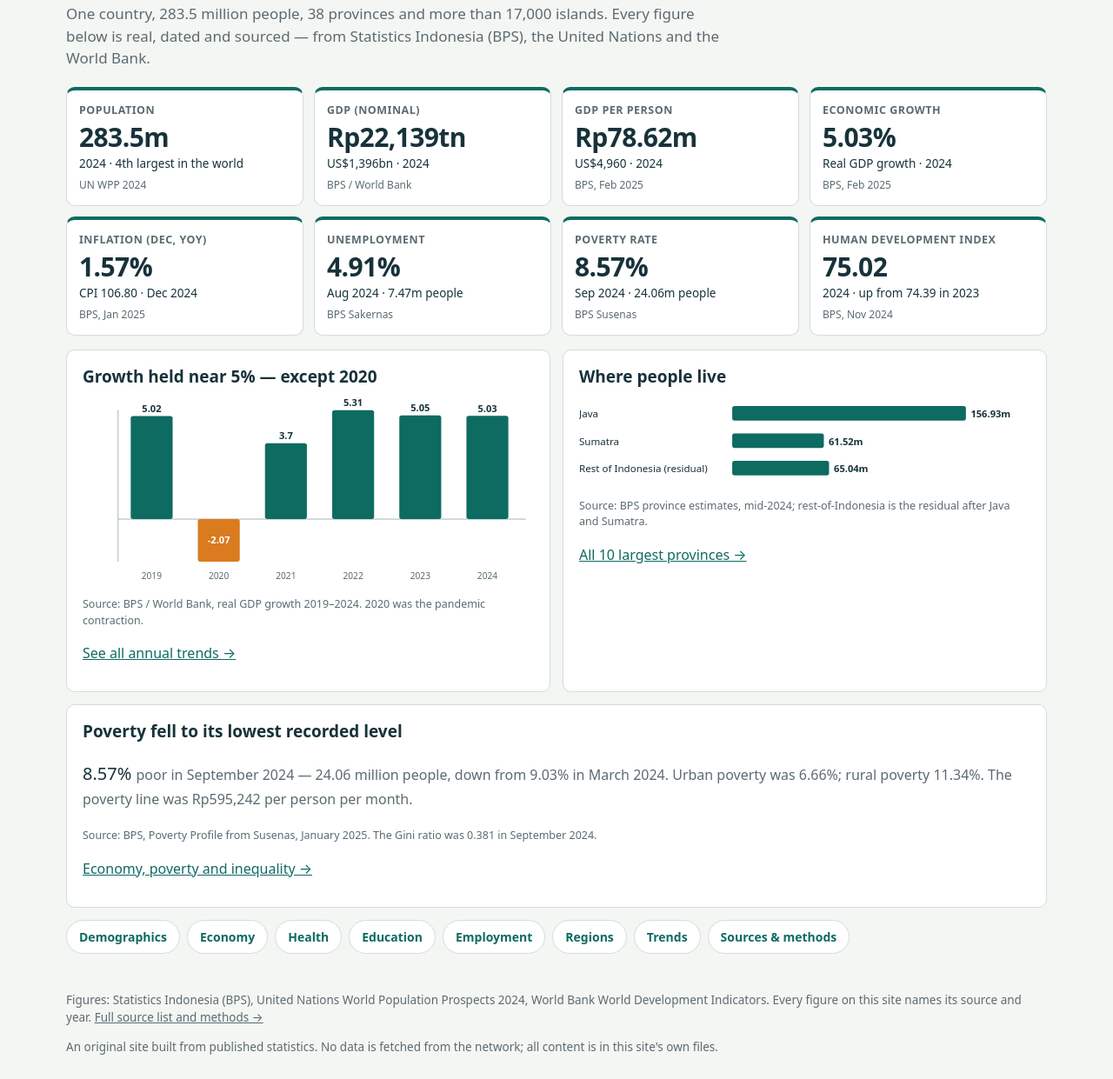
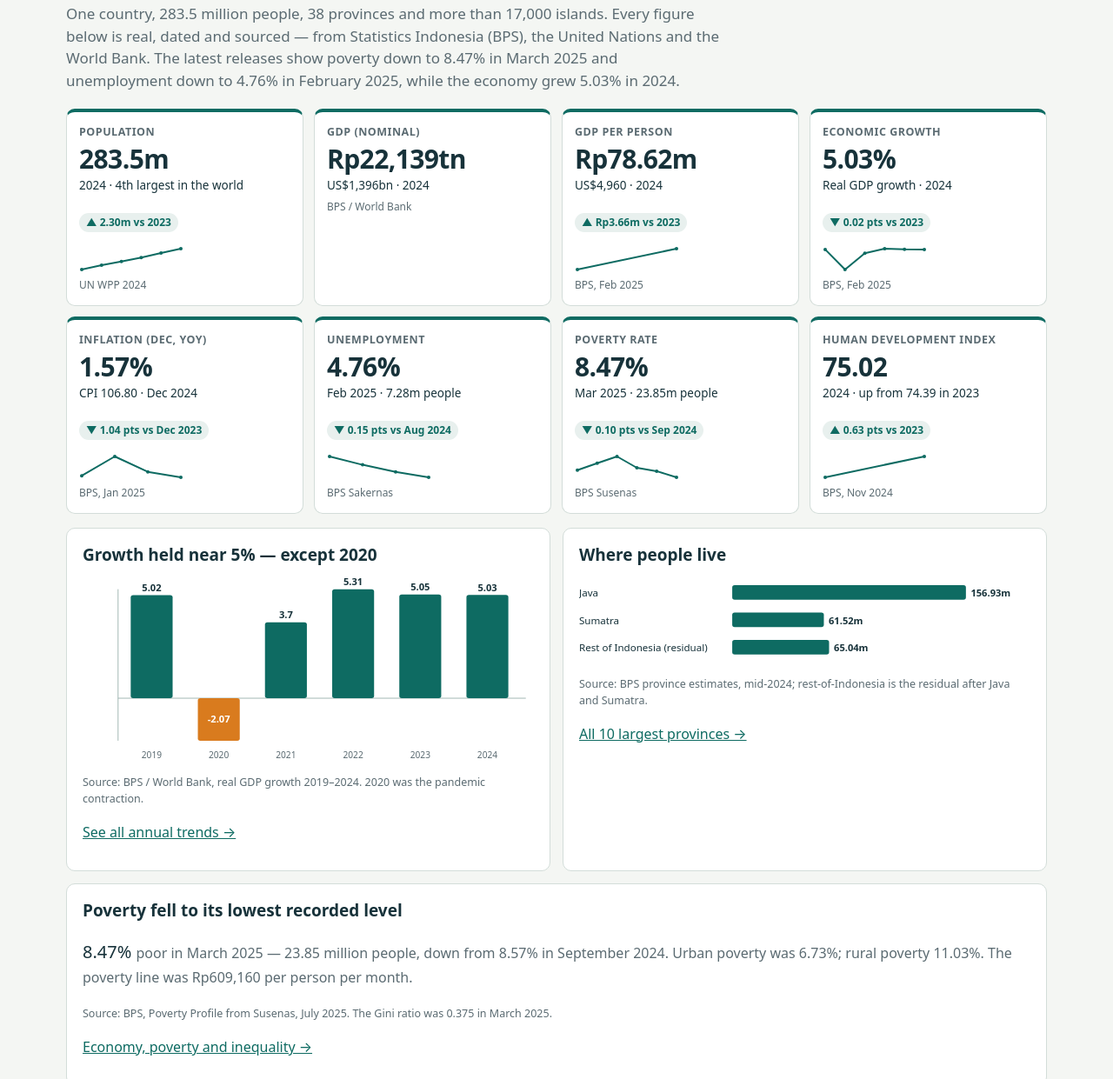
Before and after one commit to sriwedari577/best-national-statistics-site, a plain HTML site: page app/index.html in a window 1280 px wide. Shown: the part 200-1441 px from the top of the page at 87% size. Drawn offline with Linux system fonts and the light colour scheme.

Commit message:
Stats rev3: 2025 vintages + KPI context

```diff
--- a/app/charts.js
+++ b/app/charts.js
@@ -59,6 +59,20 @@ export function lineChart(title, labels, values, unit, color) {
   return `<svg viewBox="0 0 ${W} ${H}" role="img" aria-label="${esc(title)}" class="chart"><path d="${d}" fill="none" stroke="${color}" stroke-width="2.5" stroke-linejoin="round"/>${dots}${xlabels}</svg>`;
 }
 
+export function sparkline(title, values, color) {
+  const shown = values.filter((v) => v !== null);
+  if (shown.length < 2) return '';
+  const W = 120, H = 30, pad = 3;
+  const max = Math.max(...shown);
+  const min = Math.min(...shown);
+  const range = max - min || 1;
+  const x = (i) => pad + (i / (shown.length - 1)) * (W - 2 * pad);
+  const y = (v) => pad + ((max - v) / range) * (H - 2 * pad);
+  const d = shown.map((v, i) => `${i === 0 ? 'M' : 'L'}${x(i).toFixed(1)},${y(v).toFixed(1)}`).join(' ');
+  const dots = shown.map((v, i) => `<circle cx="${x(i).toFixed(1)}" cy="${y(v).toFixed(1)}" r="2" fill="${color}"/>`).join('');
+  return `<svg viewBox="0 0 ${W} ${H}" role="img" aria-label="${esc(title)}" class="spark"><path d="${d}" fill="none" stroke="${color}" stroke-width="2" stroke-linejoin="round"/>${dots}</svg>`;
+}
+
 export function horizontalBarChart(title, rows, unit, color) {
   const W = 560, rowH = 34, padL = 190, padT = 8;
   const H = padT + rows.length * rowH + 8;
--- a/app/data.js
+++ b/app/data.js
@@ -9,23 +9,26 @@ export const SOURCES = {
   bpsGdp: 'BPS, Economic Growth release, Feb 2025',
   wbGdp: 'World Bank, World Development Indicators 2024',
   bpsCpi: 'BPS, Consumer Price Index release, Jan 2025',
-  bpsLab: 'BPS, Labour Situation (Sakernas), Nov 2024',
-  bpsPov: 'BPS, Poverty Profile (Susenas), Jan 2025',
+  bpsLab: 'BPS, Labour Situation (Sakernas), May 2025',
+  bpsPov: 'BPS, Poverty Profile (Susenas), Jul 2025',
   bpsHdi: 'BPS, Human Development Index release, Nov 2024',
   wbHealth: 'World Bank, World Development Indicators 2024',
   bpsProv: 'BPS province estimates, mid-2024',
-  bpsGini: 'BPS, Poverty Profile (Susenas), Jan 2025',
+  bpsGini: 'BPS, Poverty Profile (Susenas), Jul 2025',
 };
 
+// Delta chips compare each headline value with the labelled prior period;
+// sparklines draw the pre-existing TRENDS series already in this file —
+// no new series was added for rev3.
 export const HEADLINE = [
-  { label: 'Population', value: '283.5m', note: '2024 · 4th largest in the world', source: 'UN WPP 2024' },
+  { label: 'Population', value: '283.5m', note: '2024 · 4th largest in the world', source: 'UN WPP 2024', delta: '▲ 2.30m vs 2023', spark: [272.49, 274.81, 276.76, 278.83, 281.19, 283.49] },
   { label: 'GDP (nominal)', value: 'Rp22,139tn', note: 'US$1,396bn · 2024', source: 'BPS / World Bank' },
-  { label: 'GDP per person', value: 'Rp78.62m', note: 'US$4,960 · 2024', source: 'BPS, Feb 2025' },
-  { label: 'Economic growth', value: '5.03%', note: 'Real GDP growth · 2024', source: 'BPS, Feb 2025' },
-  { label: 'Inflation (Dec, yoy)', value: '1.57%', note: 'CPI 106.80 · Dec 2024', source: 'BPS, Jan 2025' },
-  { label: 'Unemployment', value: '4.91%', note: 'Aug 2024 · 7.47m people', source: 'BPS Sakernas' },
-  { label: 'Poverty rate', value: '8.57%', note: 'Sep 2024 · 24.06m people', source: 'BPS Susenas' },
-  { label: 'Human Development Index', value: '75.02', note: '2024 · up from 74.39 in 2023', source: 'BPS, Nov 2024' },
+  { label: 'GDP per person', value: 'Rp78.62m', note: 'US$4,960 · 2024', source: 'BPS, Feb 2025', delta: '▲ Rp3.66m vs 2023', spark: [74.96, 78.62] },
+  { label: 'Economic growth', value: '5.03%', note: 'Real GDP growth · 2024', source: 'BPS, Feb 2025', delta: '▼ 0.02 pts vs 2023', spark: [5.02, -2.07, 3.70, 5.31, 5.05, 5.03] },
+  { label: 'Inflation (Dec, yoy)', value: '1.57%', note: 'CPI 106.80 · Dec 2024', source: 'BPS, Jan 2025', delta: '▼ 1.04 pts vs Dec 2023', spark: [1.87, 5.51, 2.61, 1.57] },
+  { label: 'Unemployment', value: '4.76%', note: 'Feb 2025 · 7.28m people', source: 'BPS Sakernas', delta: '▼ 0.15 pts vs Aug 2024', spark: [6.49, 5.86, 5.32, 4.91] },
+  { label: 'Poverty rate', value: '8.47%', note: 'Mar 2025 · 23.85m people', source: 'BPS Susenas', delta: '▼ 0.10 pts vs Sep 2024', spark: [9.41, 9.78, 10.14, 9.54, 9.36, 9.03] },
+  { label: 'Human Development Index', value: '75.02', note: '2024 · up from 74.39 in 2023', source: 'BPS, Nov 2024', delta: '▲ 0.63 pts vs 2023', spark: [74.39, 75.02] },
 ];
 
 export const TRENDS = {
@@ -129,13 +132,17 @@ export const PROVINCES = [
   { name: 'Riau', capital: 'Pekanbaru', island: 'Sumatra', population: 6.7, density: 77 },
 ];
 
+// Gini Mar 2025 0.375: BPS, "Penghitungan dan Analisis Kemiskinan Makro
+// di Indonesia Tahun 2025" (Susenas Mar 2025) — 0.375, down 0.006 from
+// 0.381 Sep 2024; cross-checked: 0.363 Sep 2025 = 0.375 − 0.012 (BPS).
+// Do not revert to 0.381: that is the Sep 2024 value, kept as giniSep below.
 export const POVERTY = {
-  urban: 6.66,
-  rural: 11.34,
-  national: 8.57,
-  line: 595242,
+  urban: 6.73,
+  rural: 11.03,
+  national: 8.47,
+  line: 609160,
   giniSep: 0.381,
-  giniMar: 0.379,
+  giniMar: 0.375,
 };
 
 // Every indicator in one searchable index: label, value, section, source + year.
@@ -154,8 +161,8 @@ export const INDICATORS = [
   { label: 'Average monthly wage (employees)', value: 'Rp3.27 million', section: 'Employment', source: 'BPS Sakernas, Aug 2024' },
   { label: 'Formal employment share', value: '42.05%', section: 'Employment', source: 'BPS Sakernas, Aug 2024' },
   { label: 'Informal employment share', value: '57.95%', section: 'Employment', source: 'BPS Sakernas, Aug 2024' },
-  { label: 'Poverty line', value: 'Rp595,242 per person per month', section: 'Overview', source: 'BPS Susenas, Sep 2024' },
-  { label: 'Gini ratio', value: '0.381', section: 'Overview', source: 'BPS Susenas, Sep 2024' },
+  { label: 'Poverty line', value: 'Rp609,160 per person per month', section: 'Overview', source: 'BPS Susenas, Mar 2025' },
+  { label: 'Gini ratio', value: '0.375', section: 'Overview', source: 'BPS Susenas, Mar 2025' },
   { label: 'Provinces', value: '38 provinces', section: 'Regions', source: 'BPS, 2024' },
   { label: 'Java population share', value: '55.4% (156.93m)', section: 'Regions', source: 'BPS province estimates, mid-2024' },
 ];
--- a/app/style.css
+++ b/app/style.css
@@ -35,6 +35,8 @@ h2 { font-size: 19px; margin: 0 0 8px; }
 .kpi-value { font-size: 30px; font-weight: 800; letter-spacing: -0.02em; margin: 0; line-height: 1.1; }
 .kpi-note { margin: 4px 0 0; font-size: 13.5px; }
 .kpi-src { margin: 6px 0 0; font-size: 12px; color: var(--muted); }
+.kpi-delta { display: inline-block; margin: 6px 0 0; font-size: 12px; font-weight: 700; color: var(--teal); background: var(--soft); border-radius: 999px; padding: 2px 8px; }
+.spark { display: block; width: 120px; height: 30px; margin-top: 8px; }
 .two-col { display: grid; grid-template-columns: 1fr 1fr; gap: 14px; margin-bottom: 14px; }
 .card { background: var(--surface); border: 1px solid var(--line); border-radius: 10px; padding: 16px 18px; margin-bottom: 14px; }
 .two-col .card { margin-bottom: 0; }
--- a/app/views.js
+++ b/app/views.js
@@ -1,14 +1,14 @@
 // One render function per section. Every figure names its source and year
 // in the text next to it; nothing here is placeholder text.
 import { HEADLINE, TRENDS, DEMOGRAPHICS, ECONOMY, HEALTH, EDUCATION, EMPLOYMENT, PROVINCES, POVERTY, SOURCES, INDICATORS } from './data.js';
-import { verticalBarChart, lineChart, horizontalBarChart, donutChart, CHART_COLORS, TEAL } from './charts.js';
+import { verticalBarChart, lineChart, horizontalBarChart, donutChart, sparkline, CHART_COLORS, TEAL } from './charts.js';
 
 function sourceNote(text) {
   return `<p class="source-note">Source: ${text}</p>`;
 }
 
 function kpiCards() {
-  return `<div class="kpi-grid">${HEADLINE.map((h) => `<article class="kpi"><p class="kpi-label">${h.label}</p><p class="kpi-value">${h.value}</p><p class="kpi-note">${h.note}</p><p class="kpi-src">${h.source}</p></article>`).join('')}</div>`;
+  return `<div class="kpi-grid">${HEADLINE.map((h) => `<article class="kpi"><p class="kpi-label">${h.label}</p><p class="kpi-value">${h.value}</p><p class="kpi-note">${h.note}</p>${h.delta ? `<p><span class="kpi-delta">${h.delta}</span></p>` : ''}${h.spark ? sparkline(h.label + ' trend', h.spark, TEAL) : ''}<p class="kpi-src">${h.source}</p></article>`).join('')}</div>`;
 }
 
 export function viewOverview() {
@@ -16,7 +16,7 @@ export function viewOverview() {
   return `<section>
   <p class="eyebrow">Indonesia · National statistics · Figures checked November 2026</p>
   <h1>Indonesia in numbers</h1>
-  <p class="lede">One country, 283.5 million people, 38 provinces and more than 17,000 islands. Every figure below is real, dated and sourced — from Statistics Indonesia (BPS), the United Nations and the World Bank.</p>
+  <p class="lede">One country, 283.5 million people, 38 provinces and more than 17,000 islands. Every figure below is real, dated and sourced — from Statistics Indonesia (BPS), the United Nations and the World Bank. The latest releases show poverty down to 8.47% in March 2025 and unemployment down to 4.76% in February 2025, while the economy grew 5.03% in 2024.</p>
   ${kpiCards()}
   <div class="two-col">
     <article class="card"><h2>Growth held near 5% — except 2020</h2>
@@ -29,8 +29,8 @@ export function viewOverview() {
       <p><a href="#/regions">All 10 largest provinces →</a></p></article>
   </div>
   <article class="card"><h2>Poverty fell to its lowest recorded level</h2>
-    <p class="big-stat">8.57% <span>poor in September 2024 — 24.06 million people, down from 9.03% in March 2024. Urban poverty was 6.66%; rural poverty 11.34%. The poverty line was Rp595,242 per person per month.</span></p>
-    ${sourceNote('BPS, Poverty Profile from Susenas, January 2025. The Gini ratio was 0.381 in September 2024.')}
+    <p class="big-stat">8.47% <span>poor in March 2025 — 23.85 million people, down from 8.57% in September 2024. Urban poverty was 6.73%; rural poverty 11.03%. The poverty line was Rp609,160 per person per month.</span></p>
+    ${sourceNote('BPS, Poverty Profile from Susenas, July 2025. The Gini ratio was 0.375 in March 2025.')}
     <p><a href="#/economy">Economy, poverty and inequality →</a></p></article>
   <nav class="section-links" aria-label="All sections">
     <a href="#/demographics">Demographics</a><a href="#/economy">Economy</a><a href="#/health">Health</a><a href="#/education">Education</a><a href="#/employment">Employment</a><a href="#/regions">Regions</a><a href="#/trends">Trends</a><a href="#/sources">Sources &amp; methods</a>
@@ -97,9 +97,9 @@ export function viewEconomy() {
     </article>
   </div>
   <article class="card"><h2>Poverty and inequality</h2>
-    <p class="big-stat">${POVERTY.national}% <span>poor in September 2024 — ${POVERTY.urban}% urban, ${POVERTY.rural}% rural. The poverty line was Rp${POVERTY.line.toLocaleString('en-US')} per person per month.</span></p>
-    <p>Gini ratio: <strong>${POVERTY.giniSep}</strong> in September 2024 (0.379 in March 2024).</p>
-    ${sourceNote('BPS, Poverty Profile from Susenas, January 2025.')}
+    <p class="big-stat">${POVERTY.national}% <span>poor in March 2025 — ${POVERTY.urban}% urban, ${POVERTY.rural}% rural. The poverty line was Rp${POVERTY.line.toLocaleString('en-US')} per person per month.</span></p>
+    <p>Gini ratio: <strong>${POVERTY.giniMar}</strong> in March 2025 (${POVERTY.giniSep} in September 2024).</p>
+    ${sourceNote('BPS, Poverty Profile from Susenas, July 2025.')}
   </article>
   </section>`;
 }
@@ -247,8 +247,10 @@ export function viewSources() {
   <tr><td>BPS — Statistics Indonesia</td><td>Population Census 2020</td><td>2020 population: 270,203,917</td></tr>
   <tr><td>BPS</td><td>Economic Growth release, 5 Feb 2025</td><td>GDP Rp22,138.96tn, GDP per person Rp78.62m, growth 5.03% (2024); 2023 comparatives</td></tr>
   <tr><td>BPS</td><td>Consumer Price Index release, 2 Jan 2025</td><td>Inflation 1.57% yoy, Dec 2024; 2.61% Dec 2023; 5.51% Dec 2022</td></tr>
-  <tr><td>BPS</td><td>Labour Situation (Sakernas), 5 Nov 2024</td><td>Labour force, employment, unemployment 4.91%, wage Rp3.27m, sector shares, formal share</td></tr>
-  <tr><td>BPS</td><td>Poverty Profile (Susenas), 15 Jan 2025</td><td>Poverty 8.57% Sep 2024, 24.06m people, poverty line, urban/rural split, Gini 0.381, poverty trend</td></tr>
+  <tr><td>BPS</td><td>Labour Situation (Sakernas), 5 May 2025</td><td>Unemployment 4.76% Feb 2025, 7.28m unemployed, labour force 153.05m, employed 145.77m</td></tr>
+  <tr><td>BPS</td><td>Labour Situation (Sakernas), 5 Nov 2024</td><td>Labour force, employment, unemployment 4.91%, wage Rp3.27m, sector shares, formal share (Aug 2024 detail)</td></tr>
+  <tr><td>BPS</td><td>Poverty Profile (Susenas), 25 Jul 2025</td><td>Poverty 8.47% Mar 2025, 23.85m people, poverty line Rp609,160, urban/rural split, Gini 0.375</td></tr>
+  <tr><td>BPS</td><td>Poverty Profile (Susenas), 15 Jan 2025</td><td>Poverty 8.57% Sep 2024, 24.06m people, poverty line Rp595,242, urban/rural split, Gini 0.381, poverty trend</td></tr>
   <tr><td>BPS</td><td>Human Development Index release, 15 Nov 2024</td><td>HDI 75.02, schooling 8.85 / 13.21 years, life expectancy 74.15 (HDI method)</td></tr>
   <tr><td>BPS</td><td>Province estimates, mid-2024</td><td>Province populations and densities; Java 156.93m, Sumatra 61.52m</td></tr>
   <tr><td>United Nations</td><td>World Population Prospects 2024</td><td>Population 283.49m, age shares, median age, fertility, urban share, density, population trend</td></tr>
```
